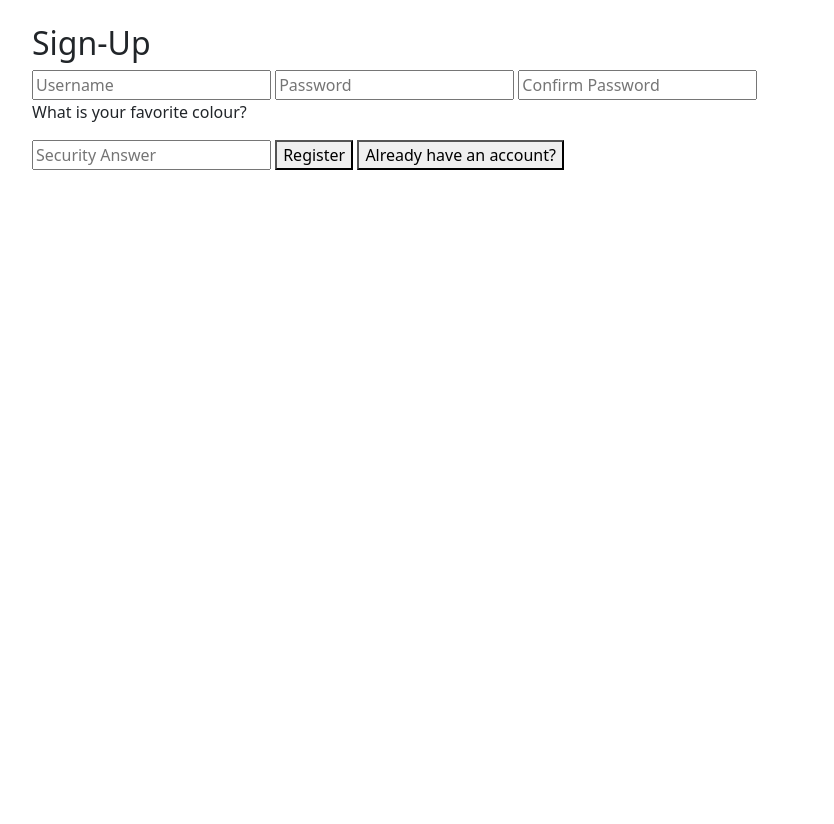
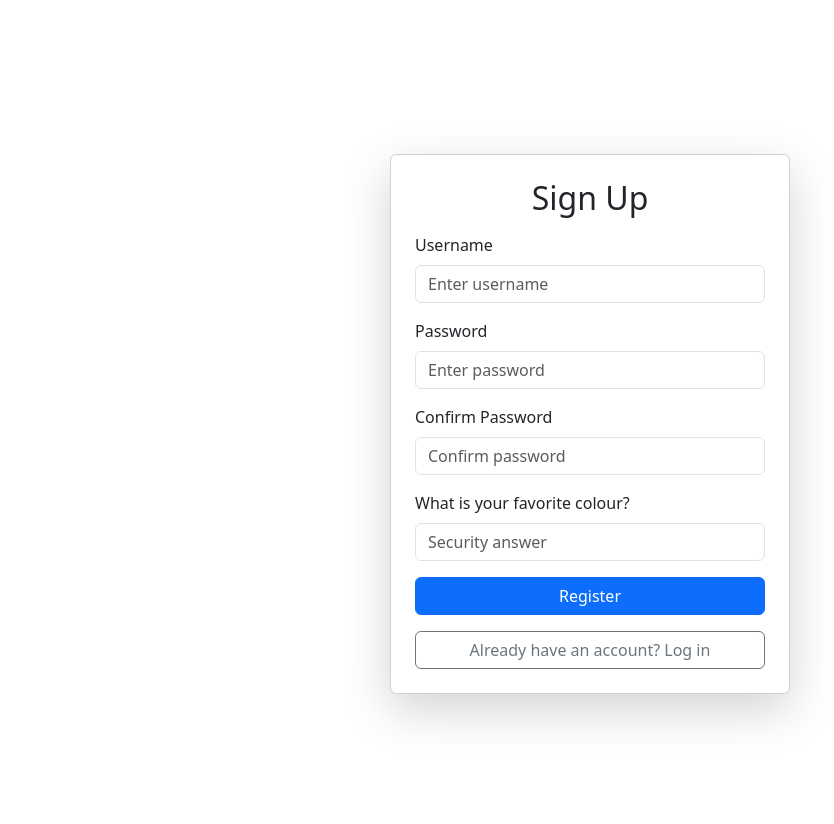
Before and after one commit to balbertle/snackmatch, a Django app: page /signup/ in a window 1280 px wide. Shown: the part 56-880 px from the top of the page, without its empty margins (50-884 px from the left). Before the commit the page ends 226 px from the top, so only its background shows below. Run offline with Django 5.2, Linux system fonts and the light colour scheme.

Commit message:
Update signup.html
cleaned UI

```diff
--- a/snackmatch/templates/auth/signup.html
+++ b/snackmatch/templates/auth/signup.html
@@ -3,29 +3,56 @@
 {% block title %}Sign Up - SnackMatch{% endblock %}
 
 {% block content %}
-<div class="form-container">
-    <div class="form-block">
+<div class="container d-flex justify-content-center align-items-center vh-100">
+    <div class="card p-4 shadow-lg" style="width: 400px;">
+        <h2 class="text-center mb-3">Sign Up</h2>
+
         <form method="post">
             {% csrf_token %}
-            <h2>Sign-Up</h2>
+
             {% if form.errors %}
                 <div class="alert alert-danger">
-                    <ul>
+                    <ul class="mb-0">
                         {% for field, errors in form.errors.items %}
                             {% for error in errors %}
-                                <li>{{ field|title }}: {{ error }}</li>
+                                <li><strong>{{ field|title }}</strong>: {{ error }}</li>
                             {% endfor %}
                         {% endfor %}
                     </ul>
                 </div>
             {% endif %}
-            <input type="text" name="username" placeholder="Username">
-            <input type="password" name="password1" placeholder="Password">
-            <input type="password" name="password2" placeholder="Confirm Password">
-            <p>What is your favorite colour?</p>
-            <input type="text" name="security_answer" placeholder="Security Answer" required>
-            <button type="submit">Register</button>
-            <a href="/login"><button type="button">Already have an account?</button></a>
+
+            <!-- Username -->
+            <div class="mb-3">
+                <label for="username" class="form-label">Username</label>
+                <input type="text" name="username" id="username" class="form-control" placeholder="Enter username" required>
+            </div>
+
+            <!-- Password -->
+            <div class="mb-3">
+                <label for="password1" class="form-label">Password</label>
+                <input type="password" name="password1" id="password1" class="form-control" placeholder="Enter password" required>
+            </div>
+
+            <!-- Confirm Password -->
+            <div class="mb-3">
+                <label for="password2" class="form-label">Confirm Password</label>
+                <input type="password" name="password2" id="password2" class="form-control" placeholder="Confirm password" required>
+            </div>
+
+            <!-- Security Question -->
+            <div class="mb-3">
+                <label for="security_answer" class="form-label">What is your favorite colour?</label>
+                <input type="text" name="security_answer" id="security_answer" class="form-control" placeholder="Security answer" required>
+            </div>
+
+            <!-- Submit Button -->
+            <button type="submit" class="btn btn-primary w-100">Register</button>
+
+            <!-- Login Redirect -->
+            <div class="text-center mt-3">
+                <a href="/login" class="btn btn-outline-secondary w-100">Already have an account? Log in</a>
+            </div>
         </form>
     </div>
 </div>
```
